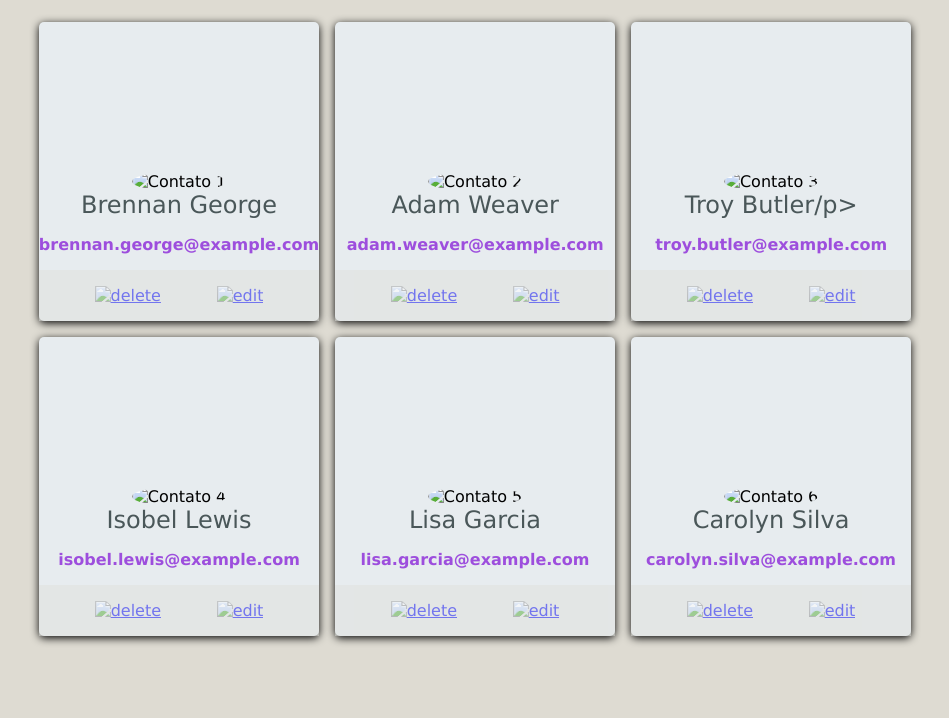
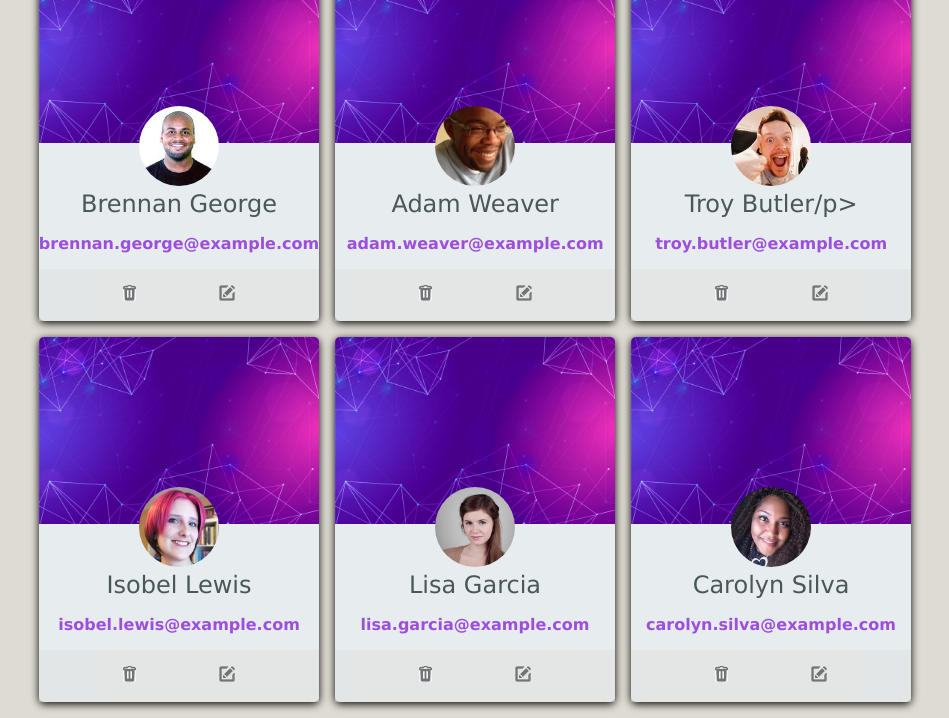
Before and after one commit to isabelleaalmeida/Lista-contatos, a plain HTML site: page index.html in a window 1280 px wide. Shown: the part 216-934 px from the top of the page, without its empty margins (155-1104 px from the left). Before the commit the page ends 880 px from the top, so only its background shows below. Drawn offline with Linux system fonts and the light colour scheme.

Commit message:
Alterando local das imagens

```diff
--- a/index.html
+++ b/index.html
@@ -17,7 +17,7 @@
         <ul class="list">
             <li class="sub-list">
                 <div class="sub-list__image">
-                    <img src="./assets/imagens/1.jpg" alt="Contato 1">
+                    <img src="./assets/1.jpg" alt="Contato 1">
                 </div>
 
                 <div class="sub-list__item">
@@ -27,15 +27,15 @@
                 </div>
 
                 <div class="sub-list__icons">
-                    <a href="#"><img src="./assets/imagens/delete.png" alt="delete"/></a>
-                    <a href="#"><img src="./assets/imagens/edit.png" alt="edit"/></a>
+                    <a href="#"><img src="./assets/delete.png" alt="delete"/></a>
+                    <a href="#"><img src="./assets/edit.png" alt="edit"/></a>
                 </div>
 
             </li>
 
             <li class="sub-list">
                 <div class="sub-list__image">
-                    <img src="./assets/imagens/2.jpg" alt="Contato 2">
+                    <img src="./assets/2.jpg" alt="Contato 2">
                 </div>
 
                 <div class="sub-list__item">
@@ -45,15 +45,15 @@
                 </div>
 
                 <div class="sub-list__icons">
-                    <a href="#"><img src="./assets/imagens/delete.png" alt="delete"/></a>
-                    <a href="#"><img src="./assets/imagens/edit.png" alt="edit"/></a>
+                    <a href="#"><img src="./assets/delete.png" alt="delete"/></a>
+                    <a href="#"><img src="./assets/edit.png" alt="edit"/></a>
                 </div>
 
             </li>
 
             <li class="sub-list">
                 <div class="sub-list__image">
-                    <img src="./assets/imagens/3.jpg" alt="Contato 3">
+                    <img src="./assets/3.jpg" alt="Contato 3">
                 </div>
 
                 <div class="sub-list__item">
@@ -63,15 +63,15 @@
                 </div>
 
                 <div class="sub-list__icons">
-                    <a href="#"><img src="./assets/imagens/delete.png" alt="delete"/></a>
-                    <a href="#"><img src="./assets/imagens/edit.png" alt="edit"/></a>
+                    <a href="#"><img src="./assets/delete.png" alt="delete"/></a>
+                    <a href="#"><img src="./assets/edit.png" alt="edit"/></a>
                 </div>
 
             </li>
 
             <li class="sub-list">
                 <div class="sub-list__image">
-                    <img src="./assets/imagens/4.jpg" alt="Contato 4">
+                    <img src="./assets/4.jpg" alt="Contato 4">
                 </div>
 
                 <div class="sub-list__item">
@@ -81,15 +81,15 @@
                 </div>
 
                 <div class="sub-list__icons">
-                    <a href="#"><img src="./assets/imagens/delete.png" alt="delete"/></a>
-                    <a href="#"><img src="./assets/imagens/edit.png" alt="edit"/></a>
+                    <a href="#"><img src="./assets/delete.png" alt="delete"/></a>
+                    <a href="#"><img src="./assets/edit.png" alt="edit"/></a>
                 </div>
 
             </li>
 
             <li class="sub-list">
                 <div class="sub-list__image">
-                    <img src="./assets/imagens/5.jpg" alt="Contato 5">
+                    <img src="./assets/5.jpg" alt="Contato 5">
                 </div>
 
                 <div class="sub-list__item">
@@ -99,15 +99,15 @@
                 </div>
 
                 <div class="sub-list__icons">
-                    <a href="#"><img src="./assets/imagens/delete.png" alt="delete"/></a>
-                    <a href="#"><img src="./assets/imagens/edit.png" alt="edit"/></a>
+                    <a href="#"><img src="./assets/delete.png" alt="delete"/></a>
+                    <a href="#"><img src="./assets/edit.png" alt="edit"/></a>
                 </div>
 
             </li>
 
             <li class="sub-list">
                 <div class="sub-list__image">
-                    <img src="./assets/imagens/6.jpg" alt="Contato 6">
+                    <img src="./assets/6.jpg" alt="Contato 6">
                 </div>
 
                 <div class="sub-list__item">
@@ -117,8 +117,8 @@
                 </div>
 
                 <div class="sub-list__icons">
-                    <a href="#"><img src="./assets/imagens/delete.png" alt="delete"/></a>
-                    <a href="#"><img src="./assets/imagens/edit.png" alt="edit"/></a>
+                    <a href="#"><img src="./assets/delete.png" alt="delete"/></a>
+                    <a href="#"><img src="./assets/edit.png" alt="edit"/></a>
                 </div>
 
             </li>
--- a/style2.css
+++ b/style2.css
@@ -37,7 +37,7 @@ body {
     border-radius: 5px;
     text-align: center;
     box-shadow: 0   2px 8px rgba(0, 0, 0, 2);
-    background-image: url(./assets/imagens/fundo.jpg);
+    background-image: url(./assets/fundo.jpg);
     background-size: 100%;
     background-repeat: no-repeat;
 }
```
